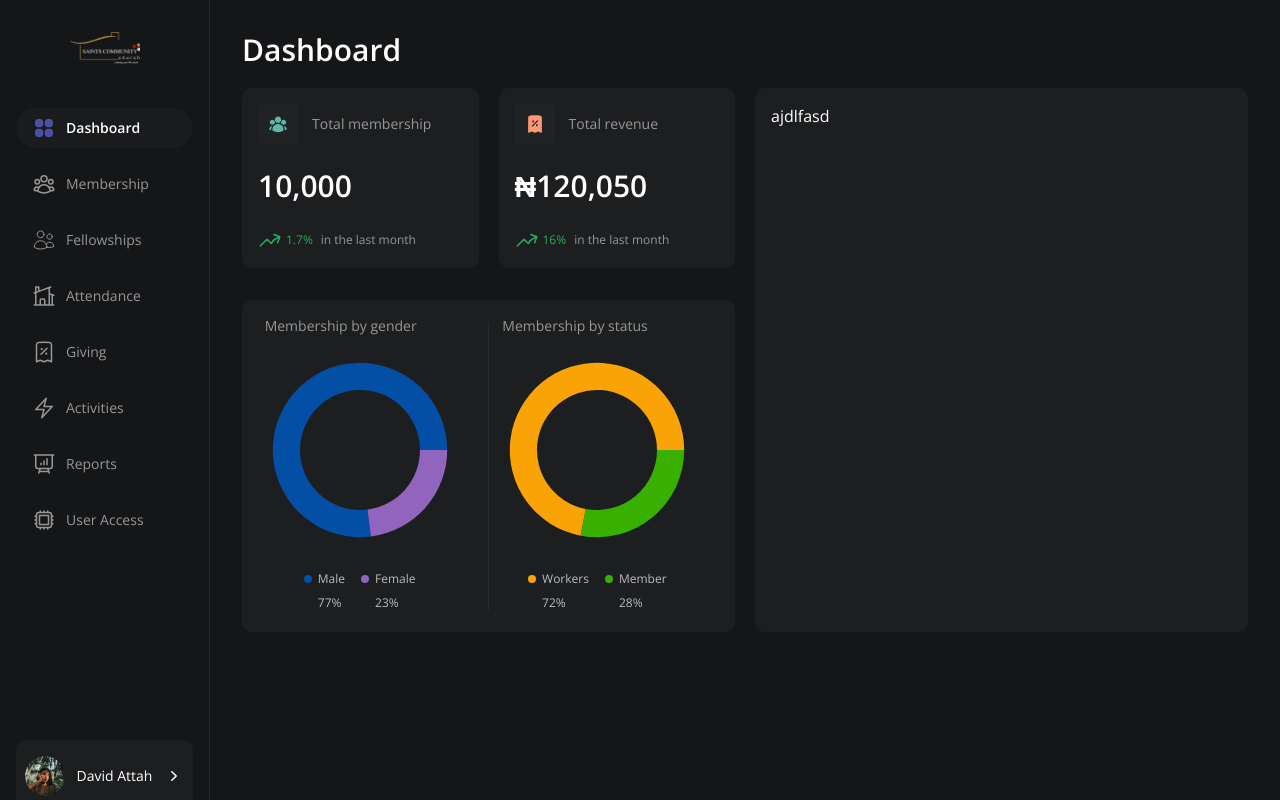
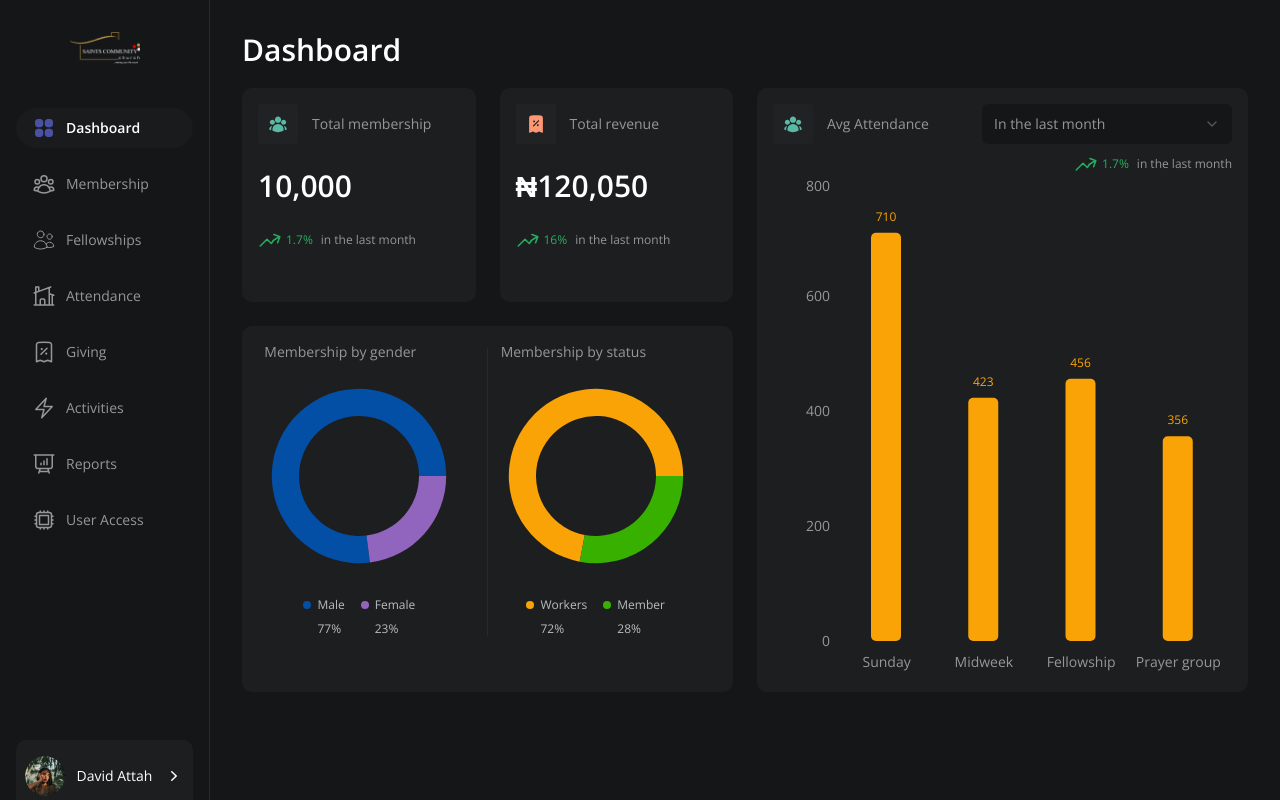
Before and after one commit to JocheAttah/church-database-project, a Next.js app in the folder frontend/: page /dashboard in a window 1280 px wide. Built offline with nearby package versions, Linux system fonts and the light colour scheme.

Commit message:
feat: add bar chart to dashboard

```diff
--- a/frontend/app/dashboard/page.tsx
+++ b/frontend/app/dashboard/page.tsx
@@ -1,10 +1,19 @@
 "use client";
+import { BarChart } from "@/components/bar-chart";
 import Card from "@/components/card";
 import { Donut } from "@/components/donut";
 import GrowthIcon from "@/components/icons/growth-icon";
 import GivingIcon from "@/components/icons/nav/giving-icon";
 import MembershipIcon from "@/components/icons/nav/membership-icon";
 import { ChartConfig } from "@/components/ui/chart";
+import {
+  Select,
+  SelectContent,
+  SelectItem,
+  SelectTrigger,
+  SelectValue,
+} from "@/components/ui/select";
+import { useState } from "react";
 
 const genderChartData = [
   { gender: "male", value: 77, fill: "#044FA6" },
@@ -26,11 +35,19 @@ const statusChartConfig = {
   member: { label: "Member" },
 } satisfies ChartConfig;
 
+const timeRanges = {
+  week: "In the last week",
+  month: "In the last month",
+  year: "In the last year",
+};
+type TimeRange = keyof typeof timeRanges;
 const Dashboard = () => {
+  const [timeRange, setTimeRange] = useState<TimeRange>("month");
+
   return (
     <>
       <h1 className="mb-5">Dashboard</h1>
-      <div className="grid grid-cols-4 gap-x-5 gap-y-8">
+      <div className="grid grid-cols-4 gap-6">
         <Card className="space-y-6">
           <div className="flex items-center gap-3.5">
             <div className="rounded-[3px] bg-white/2 p-2.5">
@@ -70,7 +87,42 @@ const Dashboard = () => {
           </div>
         </Card>
 
-        <Card className="col-span-2 row-span-2">ajdlfasd</Card>
+        <Card className="col-span-2 row-span-2">
+          <div className="flex items-start justify-between">
+            <div className="flex items-center gap-3.5">
+              <div className="rounded-[3px] bg-white/2 p-2.5">
+                <MembershipIcon width={20} height={20} filled />
+              </div>
+              <p className="text-sm text-dustygray">Avg Attendance</p>
+            </div>
+
+            <div className="flex flex-col space-y-2">
+              <Select
+                defaultValue={timeRange}
+                onValueChange={(value: TimeRange) => setTimeRange(value)}
+              >
+                <SelectTrigger className="w-[250px]">
+                  <SelectValue />
+                </SelectTrigger>
+                <SelectContent>
+                  <SelectItem value="week">{timeRanges.week}</SelectItem>
+                  <SelectItem value="month">{timeRanges.month}</SelectItem>
+                  <SelectItem value="year">{timeRanges.year}</SelectItem>
+                </SelectContent>
+              </Select>
+
+              <div className="flex items-center self-end text-xs">
+                <GrowthIcon />
+                <p className="ml-1 text-junglegreen">1.7%</p>
+                <p className="ml-2 text-dustygray">
+                  {timeRanges[timeRange].toLowerCase()}
+                </p>
+              </div>
+            </div>
+          </div>
+          <BarChart />
+        </Card>
+
         <Card className="col-span-2">
           <div className="flex items-center justify-around">
             <div>
--- /dev/null
+++ b/frontend/components/bar-chart.tsx
@@ -0,0 +1,45 @@
+"use client";
+
+import { Bar, LabelList, BarChart as ReBarChart, XAxis, YAxis } from "recharts";
+
+import { ChartConfig, ChartContainer } from "@/components/ui/chart";
+
+const chartData = [
+  { meeting: "Sunday", attendance: 710, fill: "#FAA307" },
+  { meeting: "Midweek", attendance: 423, fill: "#FAA307" },
+  { meeting: "Fellowship", attendance: 456, fill: "#FAA307" },
+  { meeting: "Prayer group", attendance: 356, fill: "#FAA307" },
+];
+
+const chartConfig = {
+  Sunday: { label: "Sunday" },
+  Midweek: { label: "Midweek" },
+  Fellowship: { label: "Fellowship" },
+  "Prayer group": { label: "Prayer group" },
+} satisfies ChartConfig;
+
+export function BarChart() {
+  return (
+    <ChartContainer config={chartConfig} className="min-h-[500px] max-w-full">
+      <ReBarChart accessibilityLayer data={chartData}>
+        <XAxis
+          dataKey="meeting"
+          tickLine={false}
+          tickMargin={10}
+          axisLine={false}
+          style={{ fill: "#979797" }}
+          className="text-sm"
+        />
+        <YAxis
+          tickLine={false}
+          axisLine={false}
+          style={{ fill: "#979797" }}
+          className="text-sm"
+        />
+        <Bar dataKey="attendance" radius={5} barSize={30}>
+          <LabelList position="top" offset={12} fontSize={12} />
+        </Bar>
+      </ReBarChart>
+    </ChartContainer>
+  );
+}
--- a/frontend/components/ui/select.tsx
+++ b/frontend/components/ui/select.tsx
@@ -1,16 +1,16 @@
-"use client"
+"use client";
 
-import * as React from "react"
-import * as SelectPrimitive from "@radix-ui/react-select"
-import { Check, ChevronDown, ChevronUp } from "lucide-react"
+import * as SelectPrimitive from "@radix-ui/react-select";
+import { Check, ChevronDown, ChevronUp } from "lucide-react";
+import * as React from "react";
 
-import { cn } from "@/lib/utils"
+import { cn } from "@/lib/utils";
 
-const Select = SelectPrimitive.Root
+const Select = SelectPrimitive.Root;
 
-const SelectGroup = SelectPrimitive.Group
+const SelectGroup = SelectPrimitive.Group;
 
-const SelectValue = SelectPrimitive.Value
+const SelectValue = SelectPrimitive.Value;
 
 const SelectTrigger = React.forwardRef<
   React.ElementRef<typeof SelectPrimitive.Trigger>,
@@ -19,8 +19,8 @@ const SelectTrigger = React.forwardRef<
   <SelectPrimitive.Trigger
     ref={ref}
     className={cn(
-      "flex h-10 w-full items-center justify-between rounded-md border border-neutral-200 bg-white px-3 py-2 text-sm ring-offset-white placeholder:text-neutral-500 focus:outline-none focus:ring-2 focus:ring-neutral-950 focus:ring-offset-2 disabled:cursor-not-allowed disabled:opacity-50 [&>span]:line-clamp-1 dark:border-neutral-800 dark:bg-neutral-950 dark:ring-offset-neutral-950 dark:placeholder:text-neutral-400 dark:focus:ring-neutral-300",
-      className
+      "flex h-10 w-full items-center justify-between rounded-md bg-woodsmoke px-3 py-2 text-sm text-dustygray ring-offset-white placeholder:text-neutral-500 focus:outline-none focus:ring-2 focus:ring-neutral-950 focus:ring-offset-2 disabled:cursor-not-allowed disabled:opacity-50 dark:bg-neutral-950 dark:ring-offset-neutral-950 dark:placeholder:text-neutral-400 dark:focus:ring-neutral-300 [&>span]:line-clamp-1",
+      className,
     )}
     {...props}
   >
@@ -29,8 +29,8 @@ const SelectTrigger = React.forwardRef<
       <ChevronDown className="h-4 w-4 opacity-50" />
     </SelectPrimitive.Icon>
   </SelectPrimitive.Trigger>
-))
-SelectTrigger.displayName = SelectPrimitive.Trigger.displayName
+));
+SelectTrigger.displayName = SelectPrimitive.Trigger.displayName;
 
 const SelectScrollUpButton = React.forwardRef<
   React.ElementRef<typeof SelectPrimitive.ScrollUpButton>,
@@ -40,14 +40,14 @@ const SelectScrollUpButton = React.forwardRef<
     ref={ref}
     className={cn(
       "flex cursor-default items-center justify-center py-1",
-      className
+      className,
     )}
     {...props}
   >
     <ChevronUp className="h-4 w-4" />
   </SelectPrimitive.ScrollUpButton>
-))
-SelectScrollUpButton.displayName = SelectPrimitive.ScrollUpButton.displayName
+));
+SelectScrollUpButton.displayName = SelectPrimitive.ScrollUpButton.displayName;
 
 const SelectScrollDownButton = React.forwardRef<
   React.ElementRef<typeof SelectPrimitive.ScrollDownButton>,
@@ -57,15 +57,15 @@ const SelectScrollDownButton = React.forwardRef<
     ref={ref}
     className={cn(
       "flex cursor-default items-center justify-center py-1",
-      className
+      className,
     )}
     {...props}
   >
     <ChevronDown className="h-4 w-4" />
   </SelectPrimitive.ScrollDownButton>
-))
+));
 SelectScrollDownButton.displayName =
-  SelectPrimitive.ScrollDownButton.displayName
+  SelectPrimitive.ScrollDownButton.displayName;
 
 const SelectContent = React.forwardRef<
   React.ElementRef<typeof SelectPrimitive.Content>,
@@ -75,10 +75,10 @@ const SelectContent = React.forwardRef<
     <SelectPrimitive.Content
       ref={ref}
       className={cn(
-        "relative z-50 max-h-96 min-w-[8rem] overflow-hidden rounded-md border border-neutral-200 bg-white text-neutral-950 shadow-md data-[state=open]:animate-in data-[state=closed]:animate-out data-[state=closed]:fade-out-0 data-[state=open]:fade-in-0 data-[state=closed]:zoom-out-95 data-[state=open]:zoom-in-95 data-[side=bottom]:slide-in-from-top-2 data-[side=left]:slide-in-from-right-2 data-[side=right]:slide-in-from-left-2 data-[side=top]:slide-in-from-bottom-2 dark:border-neutral-800 dark:bg-neutral-950 dark:text-neutral-50",
+        "relative z-50 max-h-96 min-w-[8rem] overflow-hidden rounded-md bg-woodsmoke text-white shadow-md data-[state=open]:animate-in data-[state=closed]:animate-out data-[state=closed]:fade-out-0 data-[state=open]:fade-in-0 data-[state=closed]:zoom-out-95 data-[state=open]:zoom-in-95 data-[side=bottom]:slide-in-from-top-2 data-[side=left]:slide-in-from-right-2 data-[side=right]:slide-in-from-left-2 data-[side=top]:slide-in-from-bottom-2 dark:bg-neutral-950 dark:text-neutral-50",
         position === "popper" &&
           "data-[side=bottom]:translate-y-1 data-[side=left]:-translate-x-1 data-[side=right]:translate-x-1 data-[side=top]:-translate-y-1",
-        className
+        className,
       )}
       position={position}
       {...props}
@@ -88,7 +88,7 @@ const SelectContent = React.forwardRef<
         className={cn(
           "p-1",
           position === "popper" &&
-            "h-[var(--radix-select-trigger-height)] w-full min-w-[var(--radix-select-trigger-width)]"
+            "h-[var(--radix-select-trigger-height)] w-full min-w-[var(--radix-select-trigger-width)]",
         )}
       >
         {children}
@@ -96,8 +96,8 @@ const SelectContent = React.forwardRef<
       <SelectScrollDownButton />
     </SelectPrimitive.Content>
   </SelectPrimitive.Portal>
-))
-SelectContent.displayName = SelectPrimitive.Content.displayName
+));
+SelectContent.displayName = SelectPrimitive.Content.displayName;
 
 const SelectLabel = React.forwardRef<
   React.ElementRef<typeof SelectPrimitive.Label>,
@@ -108,8 +108,8 @@ const SelectLabel = React.forwardRef<
     className={cn("py-1.5 pl-8 pr-2 text-sm font-semibold", className)}
     {...props}
   />
-))
-SelectLabel.displayName = SelectPrimitive.Label.displayName
+));
+SelectLabel.displayName = SelectPrimitive.Label.displayName;
 
 const SelectItem = React.forwardRef<
   React.ElementRef<typeof SelectPrimitive.Item>,
@@ -118,8 +118,8 @@ const SelectItem = React.forwardRef<
   <SelectPrimitive.Item
     ref={ref}
     className={cn(
-      "relative flex w-full cursor-default select-none items-center rounded-sm py-1.5 pl-8 pr-2 text-sm outline-none focus:bg-neutral-100 focus:text-neutral-900 data-[disabled]:pointer-events-none data-[disabled]:opacity-50 dark:focus:bg-neutral-800 dark:focus:text-neutral-50",
-      className
+      "relative flex w-full cursor-pointer select-none items-center rounded-sm py-1.5 pl-8 pr-2 text-sm outline-none focus:bg-white/2 data-[disabled]:pointer-events-none data-[disabled]:opacity-50 dark:focus:bg-neutral-800 dark:focus:text-neutral-50",
+      className,
     )}
     {...props}
   >
@@ -131,8 +131,8 @@ const SelectItem = React.forwardRef<
 
     <SelectPrimitive.ItemText>{children}</SelectPrimitive.ItemText>
   </SelectPrimitive.Item>
-))
-SelectItem.displayName = SelectPrimitive.Item.displayName
+));
+SelectItem.displayName = SelectPrimitive.Item.displayName;
 
 const SelectSeparator = React.forwardRef<
   React.ElementRef<typeof SelectPrimitive.Separator>,
@@ -140,21 +140,24 @@ const SelectSeparator = React.forwardRef<
 >(({ className, ...props }, ref) => (
   <SelectPrimitive.Separator
     ref={ref}
-    className={cn("-mx-1 my-1 h-px bg-neutral-100 dark:bg-neutral-800", className)}
+    className={cn(
+      "-mx-1 my-1 h-px bg-neutral-100 dark:bg-neutral-800",
+      className,
+    )}
     {...props}
   />
-))
-SelectSeparator.displayName = SelectPrimitive.Separator.displayName
+));
+SelectSeparator.displayName = SelectPrimitive.Separator.displayName;
 
 export {
   Select,
+  SelectContent,
   SelectGroup,
+  SelectItem,
+  SelectLabel,
+  SelectScrollDownButton,
+  SelectScrollUpButton,
+  SelectSeparator,
+  SelectTrigger,
   SelectValue,
-  SelectTrigger,
-  SelectContent,
-  SelectLabel,
-  SelectItem,
-  SelectSeparator,
-  SelectScrollUpButton,
-  SelectScrollDownButton,
-}
+};
```
